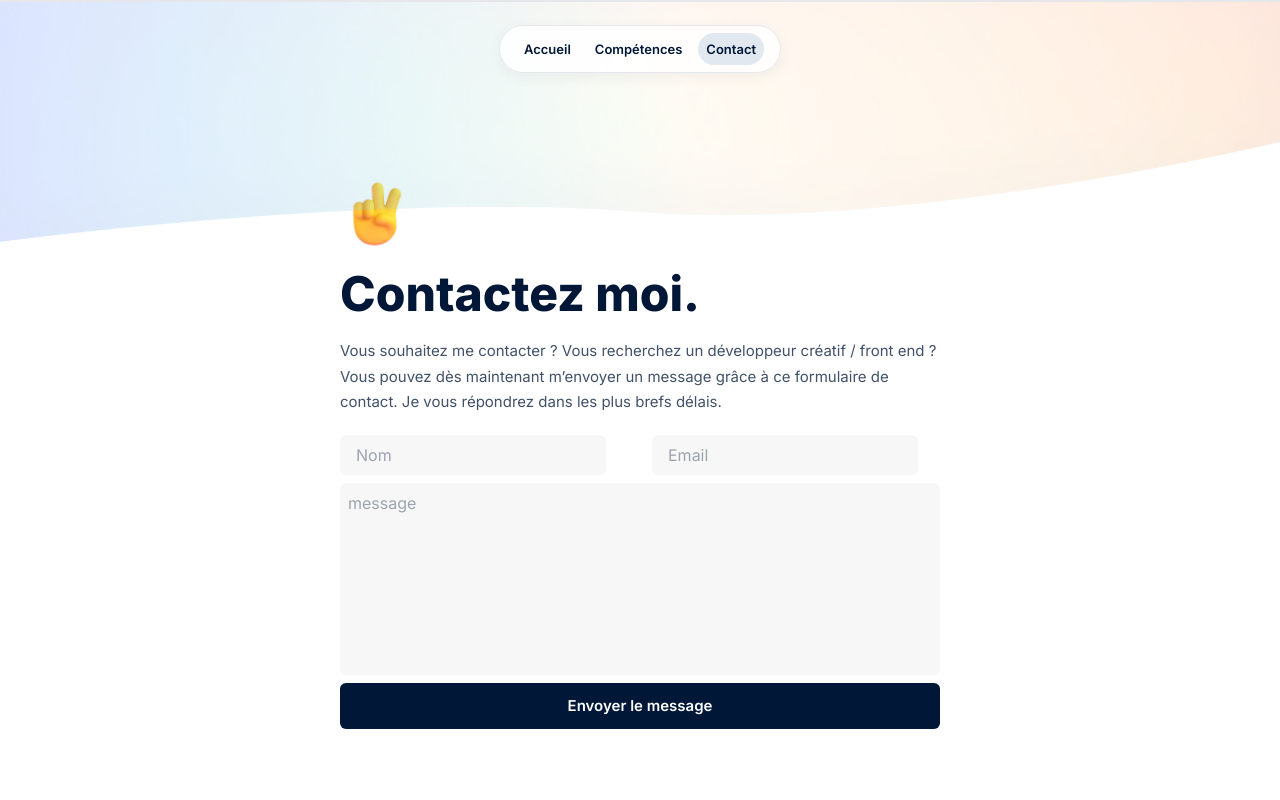
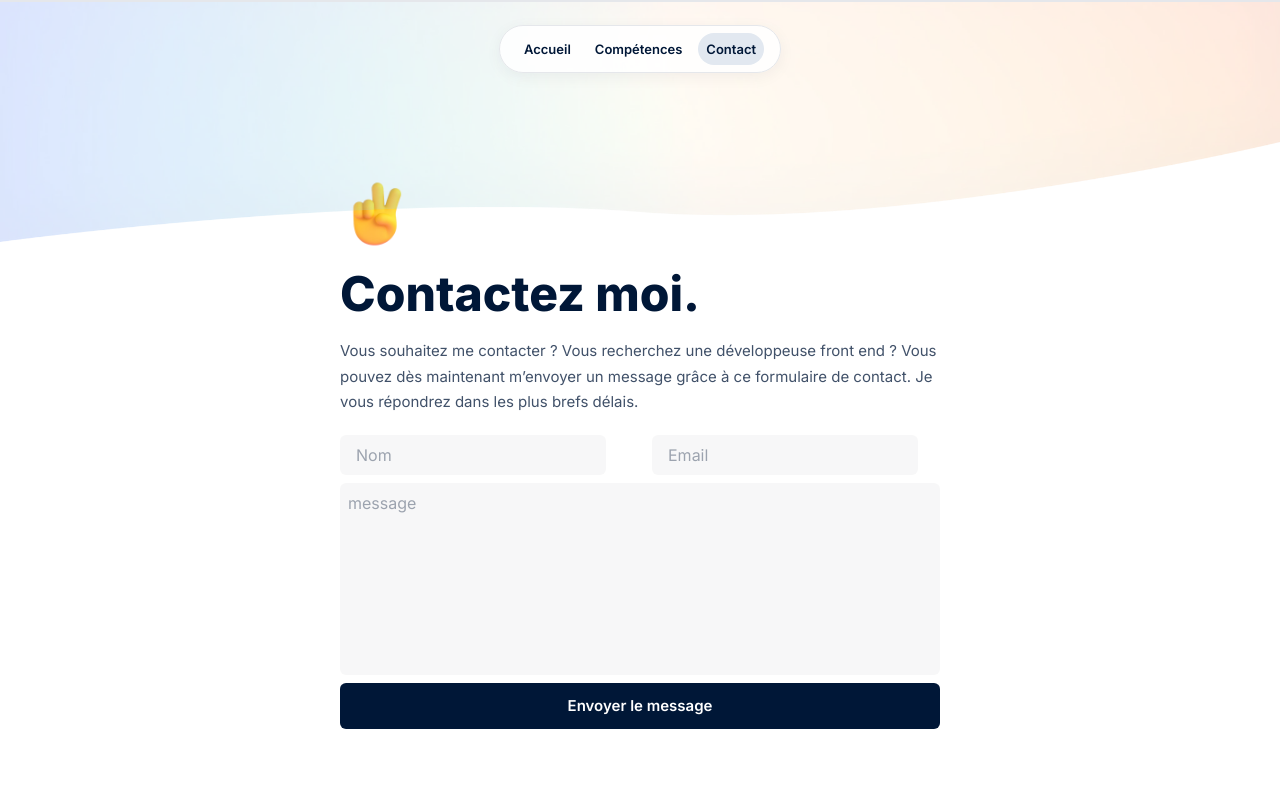
Before and after one commit to yanieznaio/portfolio-juliette, a Next.js app: page /contact in a window 1280 px wide. Shown: the top 800 px of the page. Built offline with nearby package versions, Linux system fonts and the light colour scheme.

Commit message:
change on contact

```diff
--- a/src/app/contact/page.js
+++ b/src/app/contact/page.js
@@ -82,7 +82,7 @@ export default function Page() {
 
     <motion.h1 variants={text} initial="hidden" animate="visible" className={` font-extrabold text-[35px] md:text-[48px] text-dark-light leading-[48px]`}>Contactez moi.</motion.h1>
     <motion.p variants={text} initial="hidden" animate="visible" className='text-[14px] md:text-[15px] leading-[22.4px] md:leading-[25.6px]  text-dark-light2'>
-    Vous souhaitez me contacter ? Vous recherchez un développeur créatif / front end ?
+    Vous souhaitez me contacter ? Vous recherchez une développeuse front end ?
     Vous pouvez dès maintenant m’envoyer un message grâce à ce formulaire de contact. Je vous répondrez dans les plus brefs délais.
     </motion.p>
 
@@ -108,7 +108,7 @@ export default function Page() {
     </div>
     <textarea placeholder="message"
        required
-       name="message"
+       name="Message"
     className="outline-none p-2 h-48 w-full bg-light-gray2 rounded-md resize-none"></textarea>
     <button type="submit" className="transition ease-in-out w-full  bg-dark-light text-white rounded-md p-3 hover:opacity-80 font-semibold text-[15px]">Envoyer le message</button>
     </motion.form>
```
